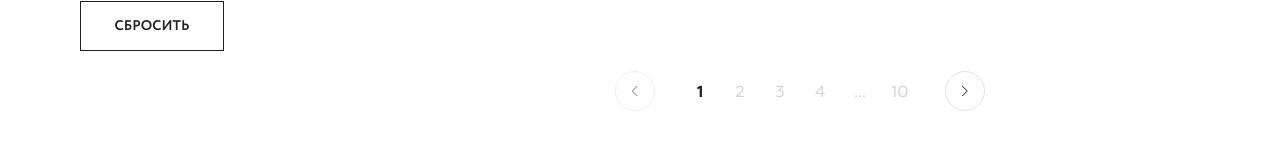
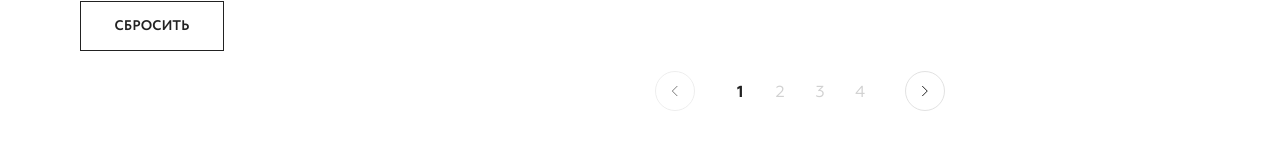
Before and after one commit to WebDevJS2022/WebDevJS2022.github.io-moire2, a Vue app: page / in a window 1280 px wide. Shown: the part 1010-1171 px from the top of the page. Built offline with nearby package versions, Linux system fonts and the light colour scheme.

Commit message:
3.4 Создание компонента BasePagination

```diff
--- a/src/App.vue
+++ b/src/App.vue
@@ -2,64 +2,18 @@
  <section class="catalog">
   <ProductList :products="products"/>
 
-        <ul class="catalog__pagination pagination">
-          <li class="pagination__item">
-            <a class="pagination__link pagination__link--arrow pagination__link--disabled"
-            aria-label="Предыдущая страница">
-              <svg width="8" height="14" fill="currentColor">
-                <use xlink:href="#icon-arrow-left"></use>
-              </svg>
-            </a>
-          </li>
-          <li class="pagination__item">
-            <a class="pagination__link pagination__link--current">
-              1
-            </a>
-          </li>
-          <li class="pagination__item">
-            <a class="pagination__link" href="#">
-              2
-            </a>
-          </li>
-          <li class="pagination__item">
-            <a class="pagination__link" href="#">
-              3
-            </a>
-          </li>
-          <li class="pagination__item">
-            <a class="pagination__link" href="#">
-              4
-            </a>
-          </li>
-          <li class="pagination__item">
-            <a class="pagination__link" href="#">
-              ...
-            </a>
-          </li>
-          <li class="pagination__item">
-            <a class="pagination__link" href="#">
-              10
-            </a>
-          </li>
-          <li class="pagination__item">
-            <a class="pagination__link pagination__link--arrow"
-            href="#" aria-label="Следующая страница">
-              <svg width="8" height="14" fill="currentColor">
-                <use xlink:href="#icon-arrow-right"></use>
-              </svg>
-            </a>
-          </li>
-        </ul>
+  <BasePagination :page="page" :count="countProducts" :per-page="productsPerPage" />
       </section>
 </template>
 
 <script>
 import products from '@/data/products';
 import ProductList from '@/components/ProductList.vue';
+import BasePagination from '@/components/BasePagination.vue';
 
 export default {
   name: 'App',
-  components: { ProductList },
+  components: { ProductList, BasePagination },
   data() {
     return {
       page: 1,
@@ -71,6 +25,9 @@ export default {
       const offset = (this.page - 1) * this.productsPerPage;
       return products.slice(offset, offset + this.productsPerPage);
     },
+    countProducts() {
+      return products.length;
+    },
   },
 };
 </script>
--- /dev/null
+++ b/src/components/BasePagination.vue
@@ -0,0 +1,37 @@
+<template>
+<ul class="catalog__pagination pagination">
+          <li class="pagination__item">
+            <a class="pagination__link pagination__link--arrow pagination__link--disabled"
+            aria-label="Предыдущая страница">
+              <svg width="8" height="14" fill="currentColor">
+                <use xlink:href="#icon-arrow-left"></use>
+              </svg>
+            </a>
+          </li>
+          <li class="pagination__item" v-for="pageNumber in pages" :key="pageNumber">
+            <a class="pagination__link" :class="{'pagination__link--current': pageNumber === page}">
+                {{ pageNumber }}
+            </a>
+          </li>
+          <li class="pagination__item">
+            <a class="pagination__link pagination__link--arrow"
+            href="#" aria-label="Следующая страница">
+              <svg width="8" height="14" fill="currentColor">
+                <use xlink:href="#icon-arrow-right"></use>
+              </svg>
+            </a>
+          </li>
+        </ul>
+</template>
+
+<script>
+export default {
+  name: 'BasePagination',
+  props: ['page', 'count', 'perPage'],
+  computed: {
+    pages() {
+      return Math.ceil(this.count / this.perPage);
+    },
+  },
+};
+</script>
```
